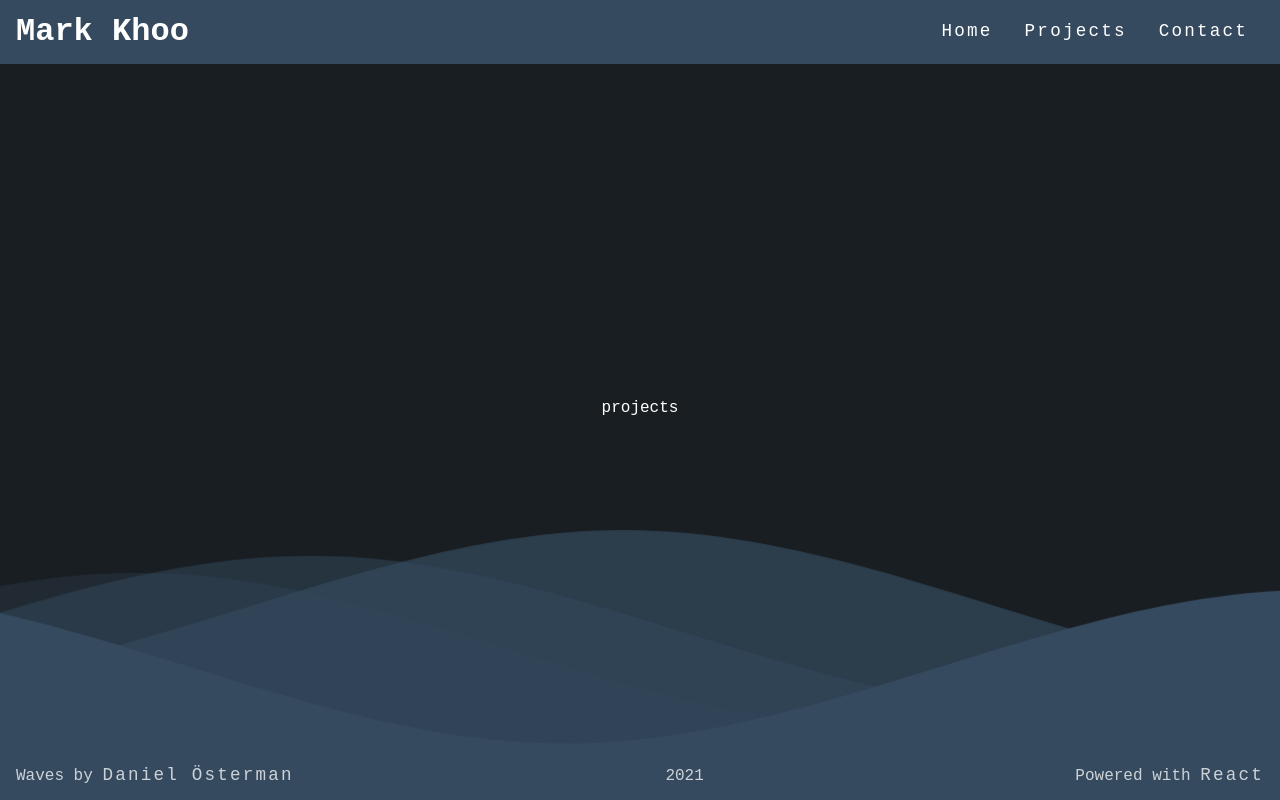
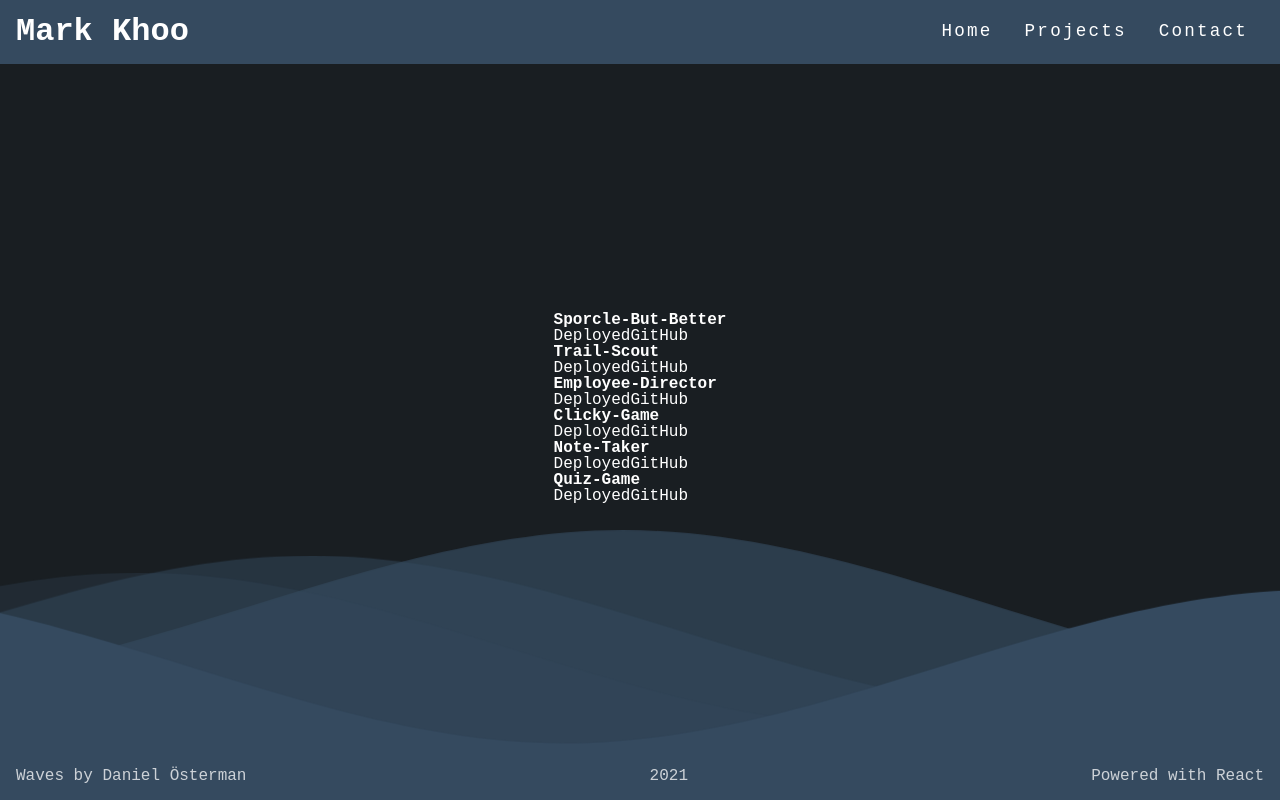
Before and after one commit to markkhoo/20-React-Portfolio, a React (Create React App) app: page /projects in a window 1280 px wide. Built offline with nearby package versions, Linux system fonts and the light colour scheme.

Commit message:
projects page WIP styling

```diff
--- a/src/components/header/header.css
+++ b/src/components/header/header.css
@@ -4,6 +4,11 @@
     justify-content: space-between;
     padding: 1.0em;
     background-color: rgba(53, 74, 95, 1);
+}
+
+.header a {
+    font-size: 110%;
+    letter-spacing: 0.125em;
 }
 
 ul {
@@ -15,8 +20,6 @@ ul > li {
 }
 
 a, a:link, a:visited {
-    font-size: 110%;
-    letter-spacing: 0.125em;
     text-decoration: none;
     color: var(--colorFontPrimary);
     transition: color 125ms ease-in;
--- a/src/components/projectCard/projectCard.js
+++ b/src/components/projectCard/projectCard.js
@@ -1 +1,14 @@
-//
+import React from 'react';
+import './projectCard.css';
+
+function Card(props) {
+    return(
+        <div className="card" id={props.id}>
+            <h2>{props.title}</h2>
+            <a href={props.deploy_link} target="_blank" rel="noreferrer noopener">Deployed</a>
+            <a href={props.github_link} target="_blank" rel="noreferrer noopener">GitHub</a>
+        </div>
+    )
+};
+
+export default Card;
--- a/src/pages/projects/projects.js
+++ b/src/pages/projects/projects.js
@@ -1,10 +1,60 @@
-import React from 'react';
+import React, { useState } from 'react';
+import Card from '../../components/projectCard/projectCard';
 import './projects.css';
 
 function Projects(){
+    const [getProj, setProj] = useState([
+        {
+            id: 1,
+            title: "Sporcle-But-Better",
+            deploy_link: "https://github.com/markkhoo/Sporcle-But-Better",
+            github_link: "https://radiant-chamber-32939.herokuapp.com/",
+        },
+        {
+            id: 2,
+            title: "Trail-Scout",
+            deploy_link: "https://github.com/markkhoo/Trail-Scout",
+            github_link: "https://markkhoo.github.io/Trail-Scout/",
+        },
+        {
+            id: 3,
+            title: "Employee-Director",
+            deploy_link: "https://github.com/markkhoo/19-employee-directory",
+            github_link: "https://markkhoo.github.io/19-employee-directory/",
+        },
+        {
+            id: 4,
+            title: "Clicky-Game",
+            deploy_link: "https://github.com/markkhoo/18-Clicky-Game",
+            github_link: "https://markkhoo.github.io/18-Clicky-Game/",
+        },
+        {
+            id: 5,
+            title: "Note-Taker",
+            deploy_link: "https://github.com/markkhoo/11-Note-Taker-Express.js",
+            github_link: "https://mighty-dusk-98751.herokuapp.com/",
+        },
+        {
+            id: 6,
+            title: "Quiz-Game",
+            deploy_link: "https://github.com/markkhoo/04-Code-Quiz-Assignment",
+            github_link: "https://markkhoo.github.io/04-Code-Quiz-Assignment/",
+        }
+    ]);
+
     return (
         <div className="projects">
-            <p>projects</p>
+            {getProj.map(item => {
+                return (
+                    <Card
+                        key={item.id}
+                        id={item.id}
+                        title={item.title}
+                        deploy_link={item.deploy_link}
+                        github={item.github_link}
+                    />
+                )
+            })}
         </div>
     )
 };
```
